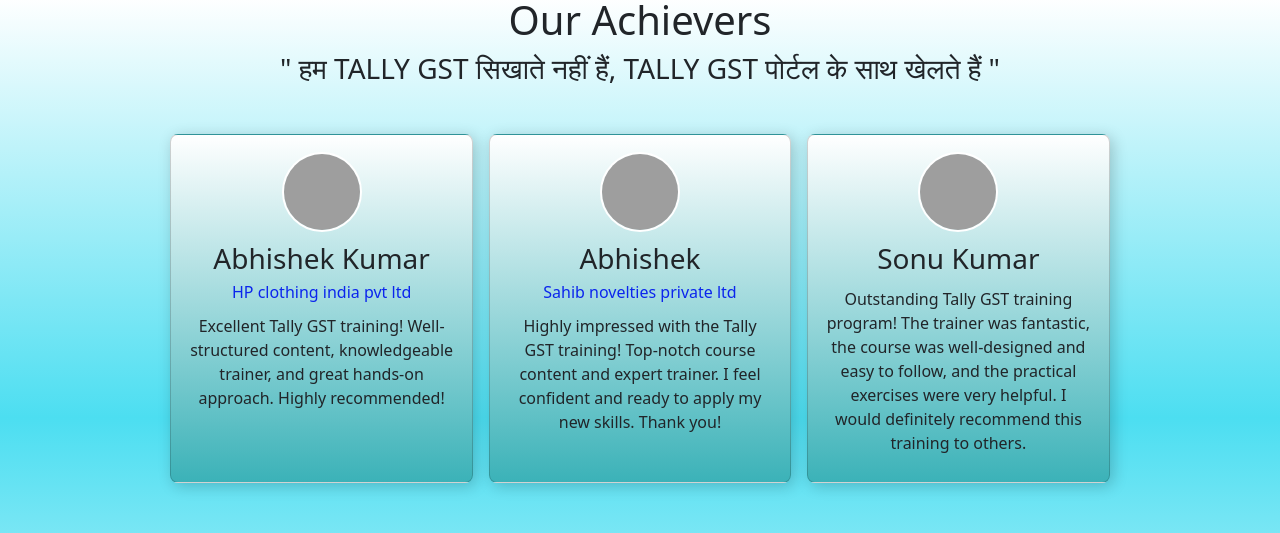
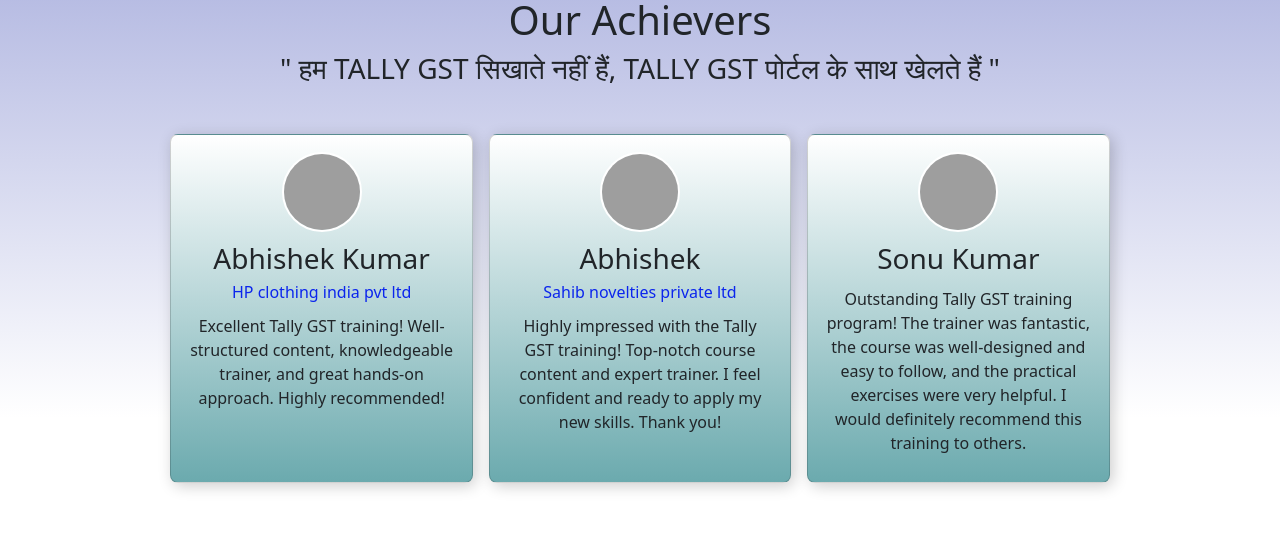
Before and after one commit to tgtcenter/tgtc, a React (Create React App) app: page / in a window 1280 px wide. Shown: the part 860-1393 px from the top of the page. Built offline with nearby package versions, Linux system fonts and the light colour scheme; grey boxes are pictures that could not be loaded.

Commit message:
css added

```diff
--- a/src/css/Card.css
+++ b/src/css/Card.css
@@ -2,7 +2,7 @@
     max-width: 18.9rem;
     margin: 1rem 0.5rem;
     border-radius: 8px;
-    background: linear-gradient(180deg, #fff, #3bb2b8);
+    background: linear-gradient(180deg, #fff, #6baaae);
     box-shadow: 3px 3px 15px rgba(0, 0, 0, 0.2);
     position: relative;
 }
--- a/src/css/WhyUs.css
+++ b/src/css/WhyUs.css
@@ -2,5 +2,5 @@
     margin: 0;
     margin-top: -16px;
     background-color: #ffffff;
-    background-image: linear-gradient(0deg, #ffffff 7%, #ffffff 37%, #ffffff 58%, #4cdef1 80%, #ffffff 100%);
+    background-image: linear-gradient(0deg, #ddfbfa 5%, #ffffff 37%, #ffffff 58%, #ffffff 80%, #b7bce3 100%);
 }
```
